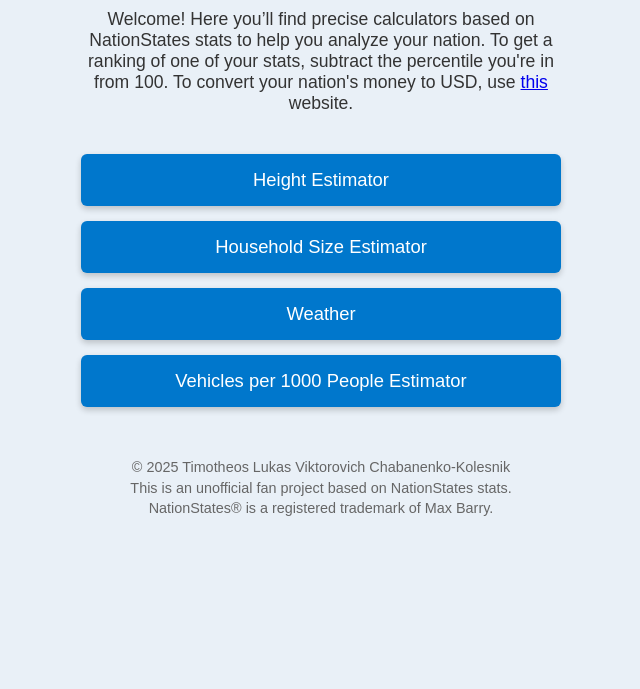
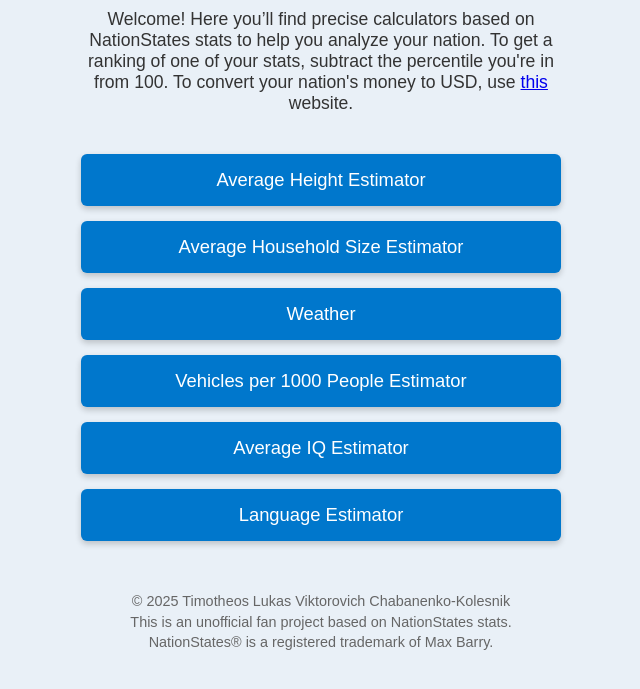
Before and after one commit to FugueWriterTimmy/nationstates, a plain HTML site: page index.html in a window 1280 px wide. Shown: the part 119-808 px from the top of the page, without its empty margins (319-959 px from the left). Drawn offline with Linux system fonts and the light colour scheme.

Commit message:
Update index.html

```diff
--- a/index.html
+++ b/index.html
@@ -59,10 +59,14 @@
 <p>Welcome! Here you’ll find precise calculators based on NationStates stats to help you analyze your nation. To get a ranking of one of your stats, subtract the percentile you're in from 100. To convert your nation's money to USD, use <a href="http://www.broomdces.com/nseconomy/" >this</a> website.</a></p>
 
 <div class="btn-container">
-  <a href="height.html" class="button">Height Estimator</a>
-  <a href="household.html" class="button">Household Size Estimator</a>
+  <a href="height.html" class="button">Average Height Estimator</a>
+  <a href="household.html" class="button">Average Household Size Estimator</a>
   <a href="weather.html" class="button">Weather</a>
   <a href="vehicle.html" class="button">Vehicles per 1000 People Estimator</a>
+  <a href="iq.html" class="button">Average IQ Estimator</a>
+  <a href="language.html" class="button">Language Estimator</a>
+
+
   <!-- Add more buttons as you create more calculators -->
 </div>
 
```
